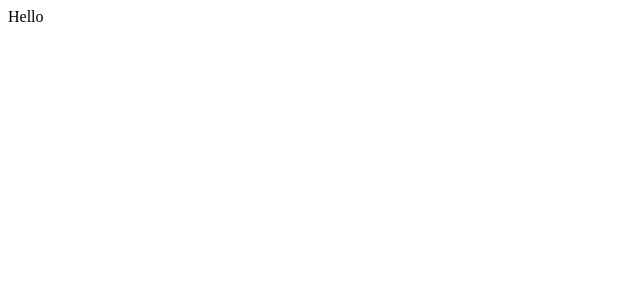
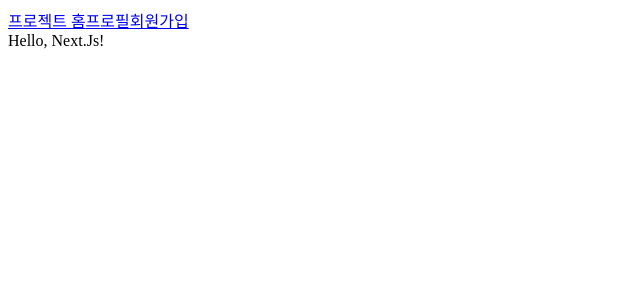
Before and after one commit to Sy2tema/my-sns, a Next.js app: page / in a window 1280 px wide. Shown: the top 300 px of the page, without its empty margins (0-640 px from the left). Built offline with nearby package versions, Linux system fonts and the light colour scheme.

Commit message:
Update: Layout설정 및 Link설정
Next.js의 Link태그를 이용해 React의 route를 대신했습니다.

```diff
--- a/package.json
+++ b/package.json
@@ -13,6 +13,7 @@
     "@types/react": "^18.2.7",
     "@types/react-dom": "^18.2.4",
     "next": "^12.3.4",
+    "prop-types": "^15.8.1",
     "react": "^18.2.0",
     "react-dom": "^18.2.0",
     "react-scripts": "5.0.1",
@@ -43,5 +44,10 @@
       "last 1 firefox version",
       "last 1 safari version"
     ]
+  },
+  "devDependencies": {
+    "eslint": "^8.41.0",
+    "eslint-plugin-import": "^2.27.5",
+    "eslint-plugin-react-hooks": "^4.6.0"
   }
 }
--- /dev/null
+++ b/src/components/AppLayout.tsx
@@ -0,0 +1,23 @@
+import React, { ReactNode } from 'react';
+import Link from 'next/link';
+import PropTypes from 'prop-types';
+
+const AppLayout: React.FC<{ children: ReactNode }> = ({ children }) => {
+    return (
+        <div>
+            <div>
+                <Link href="/"><a>프로젝트 홈</a></Link>
+                <Link href="/profile"><a>프로필</a></Link>
+                <Link href="/signup"><a>회원가입</a></Link>
+            </div>
+            {children}
+        </div>
+    );
+};
+
+// prop-types
+AppLayout.propTypes = {
+    children: PropTypes.node.isRequired,
+};
+
+export default AppLayout;
--- a/src/pages/index.tsx
+++ b/src/pages/index.tsx
@@ -1,12 +1,13 @@
 import React from 'react';
 import ReactDOM from 'react-dom/client';
+import AppLayout from '../components/AppLayout';
 
 // nextjs는 12, antd는 4버전으로 맞추자
 const Home = () => {
   return (
-    <React.StrictMode>
-      <div>Hello</div>
-    </React.StrictMode>
+    <AppLayout>
+      <div>Hello, Next.Js!</div>
+    </AppLayout>
   );
 }
 
--- a/src/pages/profile.tsx
+++ b/src/pages/profile.tsx
@@ -1,6 +1,8 @@
+import AppLayout from "../components/AppLayout";
+
 const Profile = () => {
     return (
-        <div>내 프로필</div>
+        <AppLayout>내 프로필</AppLayout>
     );
 }
 
--- a/src/pages/signup.tsx
+++ b/src/pages/signup.tsx
@@ -1,6 +1,8 @@
+import AppLayout from "../components/AppLayout";
+
 const Signup = () => {
     return (
-        <div>회원가입 페이지</div>
+        <AppLayout>회원가입 페이지</AppLayout>
     );
 }
 
```
Also changed, not shown: 2 other files (tests, documents, lock files or other folders).
